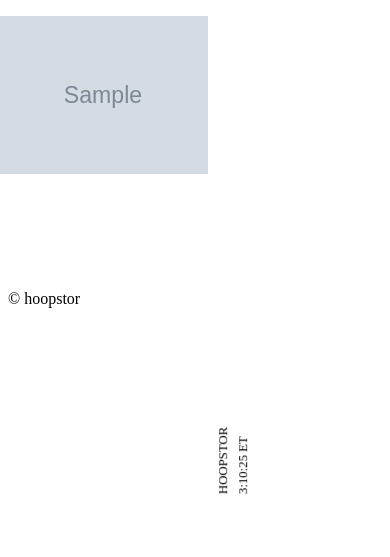
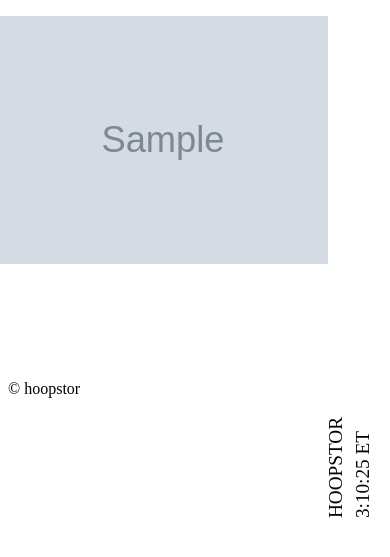
Before and after one commit to deanjgoldman/hoopstor, a Flask app: page / in a window 390 px wide. Shown: the top 557 px of the page. Run offline with Flask 2, Linux system fonts and the light colour scheme; tables that the repository leaves empty hold one stand-in row (values such as "Sample post"); grey boxes marked "Sample" are stand-in pictures; some libraries are stand-ins or nearby versions.

Commit message:
Edit mobile styles width

```diff
--- a/templates/base.html
+++ b/templates/base.html
@@ -69,17 +69,18 @@
     @media screen and (max-width: 699px) {
 
       main .postblock {
-        width: 50%;
+        width: 83%;
       }
       .topnav {
-        margin-left: 80%;
+        float: right;
+        right: -14%;
       }
       .topnav ul li {
-      font-size: 80%;
+      font-size: 120%;
       }
     }
     img {
-      width: 70%;
+      width: 110%;
     }
     .welcome{
       margin-top: 50px;
@@ -95,7 +96,7 @@
       left:25px;
       opacity:0;
       transform: translate(0, -50%);
-      width: 65%;
+      width: 80%;
     }
     #postblock:hover .image {opacity:0 !important;}
     #postblock:hover .text {
```
